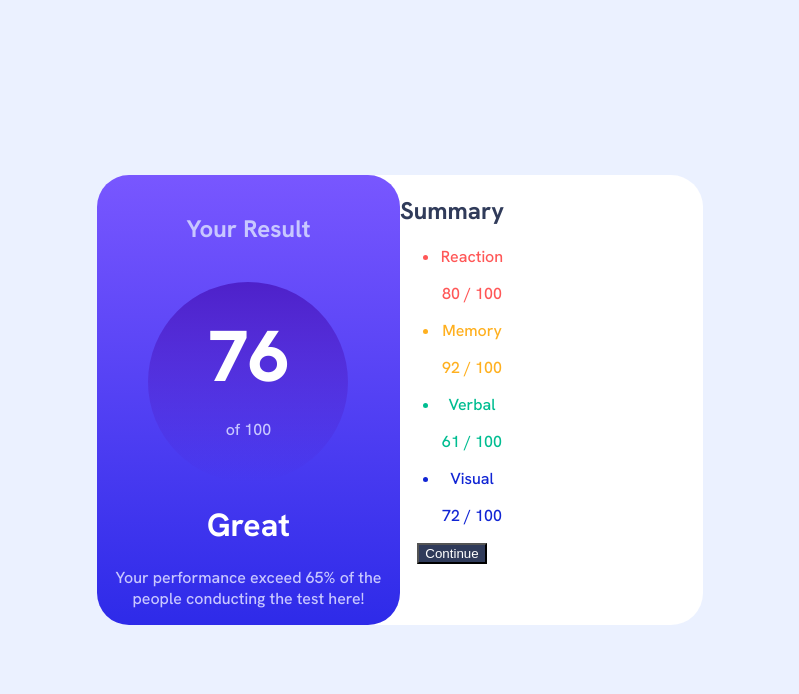
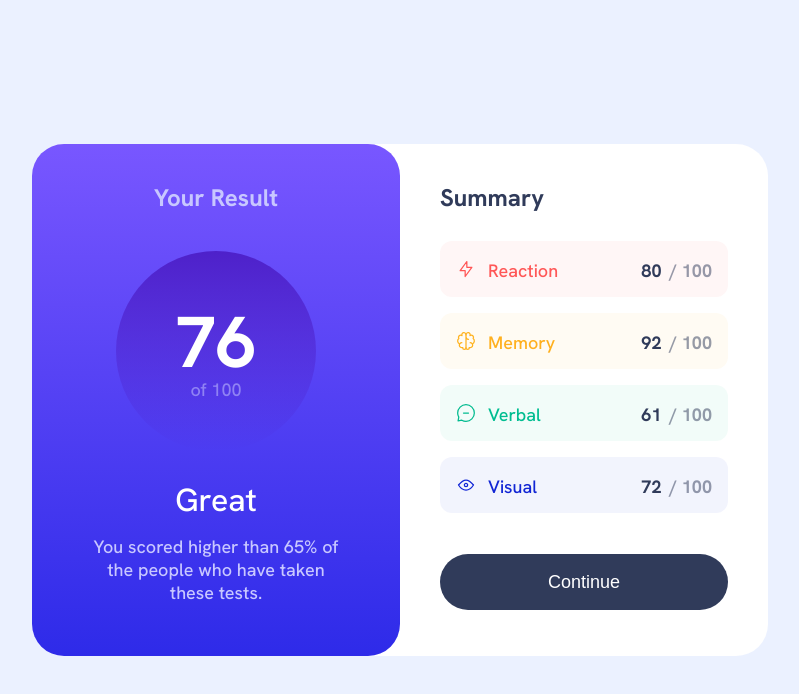
Before and after one commit to aleksandr-efimenko/results-summary-component-main-frontendmentor, a plain HTML site: page index.html in a window 1280 px wide. Shown: the whole page, without its empty margins (240-1039 px from the left). Drawn offline with Linux system fonts and the light colour scheme.

Commit message:
Finished all main styles

```diff
--- a/index.html
+++ b/index.html
@@ -37,27 +37,39 @@
       </div>
       <div class="score-description">
         <h1>Great</h1>
-        <p class="light-lavender">Your performance exceed 65% of the people conducting the test here!</p>
+        <p class="light-lavender">You scored higher than 65% of the people who have taken these tests.</p>
       </div>
     </div>
     <div class="summary-card">
       <h2>Summary</h2>
       <ul class="summary-options-group">
         <li id="reaction">
-          <p>Reaction</p>
-          <p>80 / 100</p>
+          <div class="item-wrap">
+            <img src="./assets/images/icon-reaction.svg">
+            <p>Reaction</p>
+          </div>
+          <p class="summary-score">80<em>/ 100</em></p>
         </li>
         <li id="memory">
-          <p> Memory </p>
-          <p> 92 / 100 </p>
+          <div class="item-wrap">
+            <img src="./assets/images/icon-memory.svg">
+            <p> Memory </p>
+          </div>
+          <p class="summary-score">92<em>/ 100</em> </p>
         </li>
         <li id="verbal">
-          <p> Verbal </p>
-          <p> 61 / 100 </p>
+          <div class="item-wrap">
+            <img src="./assets/images/icon-verbal.svg">
+            <p> Verbal </p>
+          </div>
+          <p class="summary-score">61<em>/ 100 </em> </p>
         </li>
         <li id="visual">
-          <p> Visual </p>
-          <p>72 / 100</p>
+          <div class="item-wrap">
+            <img src="./assets/images/icon-visual.svg">
+            <p> Visual </p>
+          </div>
+          <p class="summary-score">72<em>/ 100</em></p>
         </li>
       </ul>
       <button id="continue">Continue</button>
--- a/style.css
+++ b/style.css
@@ -1,6 +1,8 @@
 html,
 body {
     height: 100%;
+    --dark-gray-blue: hsl(224, 30%, 27%);
+    font-family: 'Hanken Grotesk';
 }
 
 body {
@@ -11,10 +13,24 @@ body {
     margin: 0;
     color: hsl(0, 0%, 100%);
     text-align: center;
-    font-family: 'Hanken Grotesk', sans-serif;
+    font-size: 1.125rem;
+}
+
+h1 {
+    font-style: normal;
+    font-weight: 500;
+    font-size: 2rem;
+    margin: 0;
+    line-height: 2.625rem;
+}
+
+h2 {
+    font-size: 1.5rem;
 }
 
 .card {
+    width: 736px;
+    height: 512px;
     background-color: hsl(0, 0%, 100%);
     display: flex;
     border-radius: 32px;
@@ -47,33 +63,121 @@ body {
 
 .score-number-round-container h3 {
     font-size: 4.5rem;
-    font-weight: 800;
+    font-style: normal;
+    font-weight: 700;
     margin: 0;
+    margin-top: 0.25rem;
+    line-height: 4.5rem;
+}
+
+.score-number-round-container p {
+    font-size: 1.125rem;
+    font-weight: 500;
+    margin: 0;
+    opacity: 0.52;
+}
+
+.score-description {
+    margin: 1.75rem 3.375rem 2.875rem;
+}
+
+
+.score-description p {
+    margin: .875rem 0 9px 0;
+    font-size: 1.125rem;
+    font-weight: 500;
+    line-height: 23px;
+}
+
+.summary-card {
+    width: 50%;
 }
 
 .summary-card h2 {
+    margin: 2.375rem 2.5rem 1.75rem 2.5rem;
+    text-align: left;
     color: hsl(224, 30%, 27%);
+    font-weight: 700;
 }
 
-ul.summary-options-group {}
+ul.summary-options-group {
+    padding: 0;
+    margin: 0 2.5rem;
+    display: flex;
+    flex-direction: column;
+    gap: 1rem;
+}
+
+.summary-options-group li {
+    display: flex;
+    justify-content: space-between;
+    border-radius: 12px;
+    height: 56px;
+    font-size: 1.125rem;
+}
+
+.item-wrap {
+    display: flex;
+    margin-left: 1rem;
+}
+
+
+.item-wrap img {
+    height: 20px;
+    width: 20px;
+    margin: auto;
+}
+
+.item-wrap p {
+    margin-left: 0.75rem;
+    font-weight: 500;
+
+}
+
+.summary-score em {
+    padding-left: .5rem;
+    font-style: normal;
+    opacity: 0.5;
+}
+
+.summary-score {
+    font-weight: 700;
+    margin-right: 1rem;
+    color: var(--dark-gray-blue);
+}
 
 button {
-    background-color: hsl(224, 30%, 27%);
+    margin: 2.5rem;
+    margin-top: 41px;
+    background-color: var(--dark-gray-blue);
     color: hsl(0, 0%, 100%);
+    border-radius: 128px;
+
+    font-weight: 500;
+    font-style: normal;
+    font-size: 1.125rem;
+    width: 288px;
+    height: 56px;
+    border: 0;
+
 }
 
 #reaction {
     color: hsl(0, 100%, 67%);
+    background-color: hsla(0, 100%, 67%, 5%);
 }
 
 #memory {
     color: hsl(39, 100%, 56%);
+    background-color: hsla(39, 100%, 56%, 5%);
 }
 
 #verbal {
     color: hsl(166, 100%, 37%);
+    background-color: hsla(166, 100%, 37%, 5%);
 }
 
 #visual {
     color: hsl(234, 85%, 45%);
+    background-color: hsla(234, 85%, 45%, 5%);
 }
```
